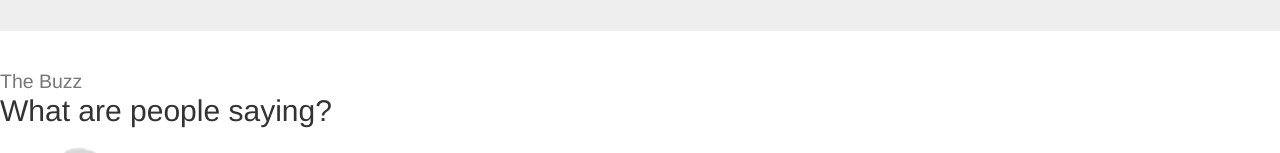
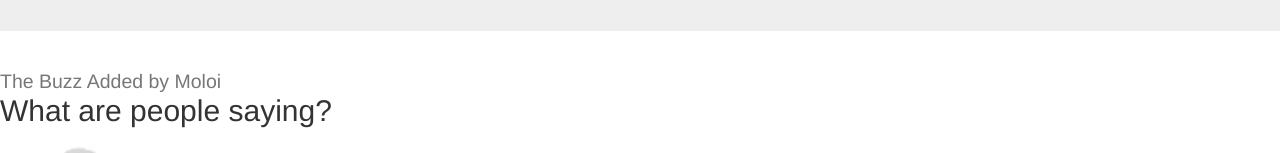
Before and after one commit to moloipp/my-new-repo, a plain HTML site: page bootstrap_exercise-master/index.html in a window 1280 px wide. Shown: the part 465-618 px from the top of the page. Drawn offline with Linux system fonts and the light colour scheme.

Commit message:
Buzz
Changed by Moloi

```diff
--- a/bootstrap_exercise-master/index.html
+++ b/bootstrap_exercise-master/index.html
@@ -22,7 +22,7 @@
   </div>
 
   <div id="buzz">
-    <h2><small>The Buzz</small><br />What are people saying?</h2>
+    <h2><small>The Buzz Added by Moloi</small><br />What are people saying?</h2>
     <div>
       <img src='images/person.jpg'>
       <p>These sandwiches are the best I've ever tasted, for sure. I now eat them every day - breakfast, lunch and dinner.</p>
```
